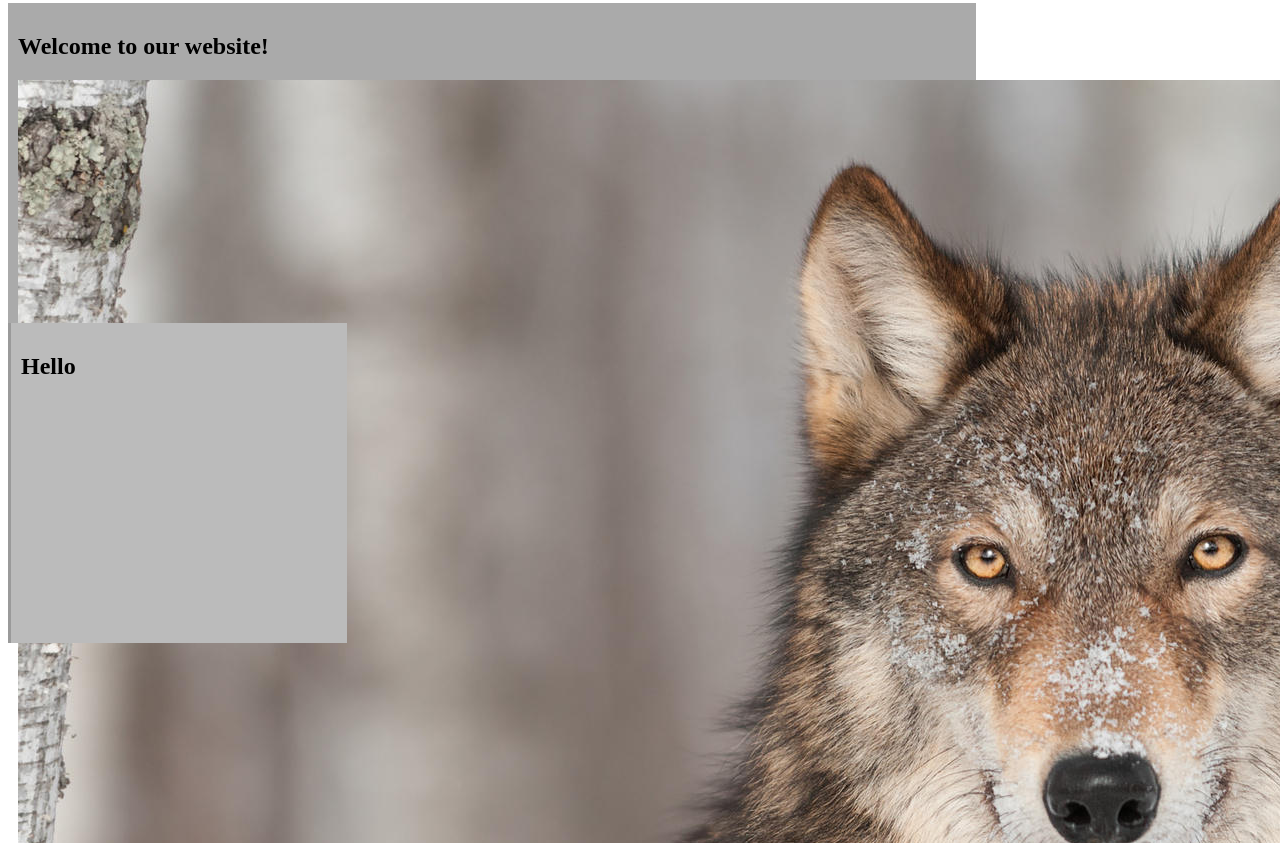
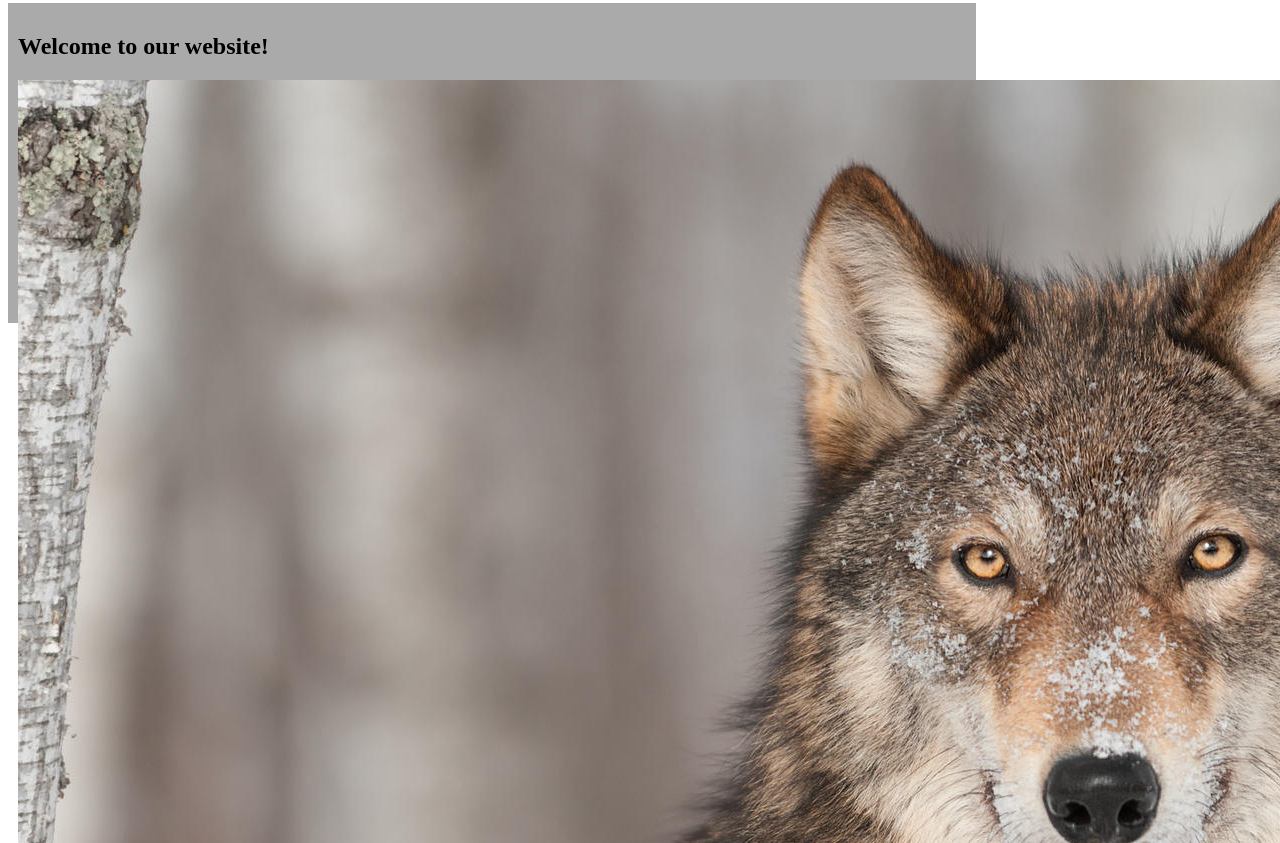
Before and after one commit to YouthD48/CodingSchoolWinter2019, a plain HTML site: page about.html in a window 1280 px wide. Shown: the part 373-1216 px from the top of the page. Drawn offline with Linux system fonts and the light colour scheme.

Commit message:
Update about.html

```diff
--- a/about.html
+++ b/about.html
@@ -48,9 +48,6 @@
       <h3>Samuel</h3>
       <p>Team Leader</p>
     </div>
-   <div class="column right" style="background-color:#bbb;">
-     <h2>Hello</h2>
-    </div>
   </div>
 
 </body>
```
